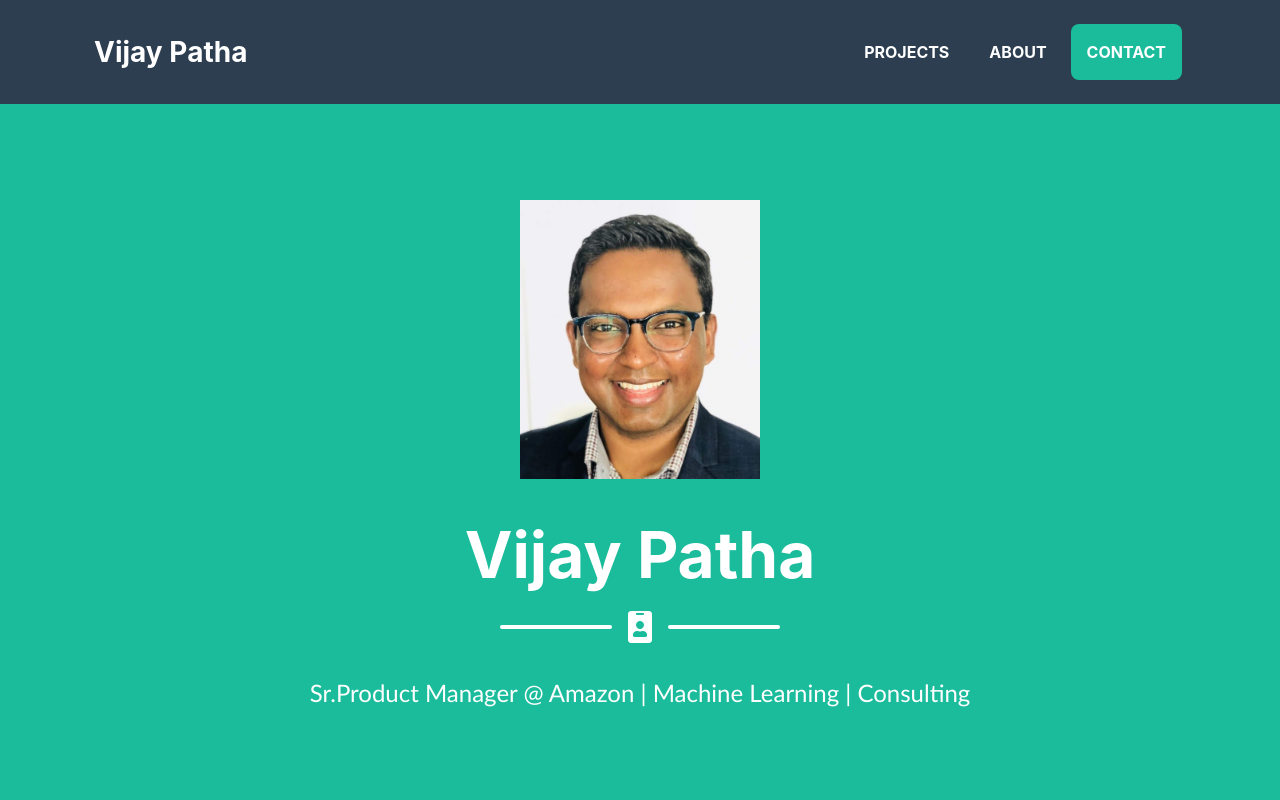
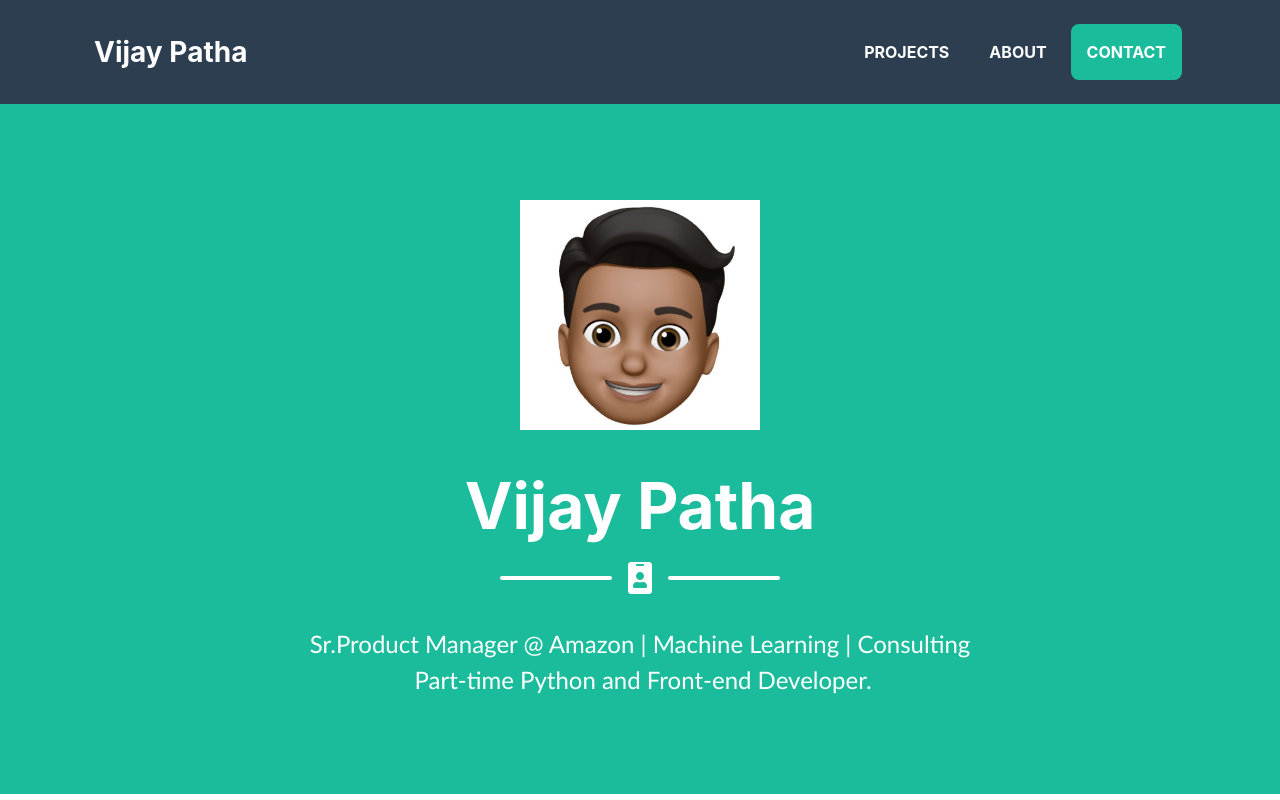
Before and after one commit to vijaypatha/vijaypatha.github.io, a plain HTML site: page index.html in a window 1280 px wide. Shown: the top 800 px of the page. Drawn offline with nearby package versions, Linux system fonts and the light colour scheme; a web font is replaced by a local one.

Commit message:
Update index.html

```diff
--- a/index.html
+++ b/index.html
@@ -53,7 +53,7 @@
     </nav>
     <header class="masthead bg-primary text-white text-center">
         <div class="container d-flex align-items-center flex-column">
-            <!-- Masthead Avatar Image--><img class="masthead-avatar mb-5" src="assets/img/vijay_Patha.jpg" alt="Vijay's image">
+            <!-- Masthead Avatar Image--><img class="masthead-avatar mb-5" src="assets/img/image_72192707.JPG" alt="Vijay's image">
             <!-- Masthead Heading-->
             <h1 class="masthead-heading mb-0">Vijay Patha</h1>
             <!-- Icon Divider-->
@@ -63,7 +63,7 @@
                 <div class="divider-custom-line"></div>
             </div>
             <!-- Masthead Subheading-->
-            <p class="pre-wrap masthead-subheading font-weight-light mb-0"> Sr.Product Manager @ Amazon | Machine Learning | Consulting </p>
+            <p class="pre-wrap masthead-subheading font-weight-light mb-0"> Sr.Product Manager @ Amazon | Machine Learning | Consulting </br> Part-time Python and Front-end Developer.</p>
         </div>
     </header>
     <section class="page-section portfolio" id="portfolio">
```
